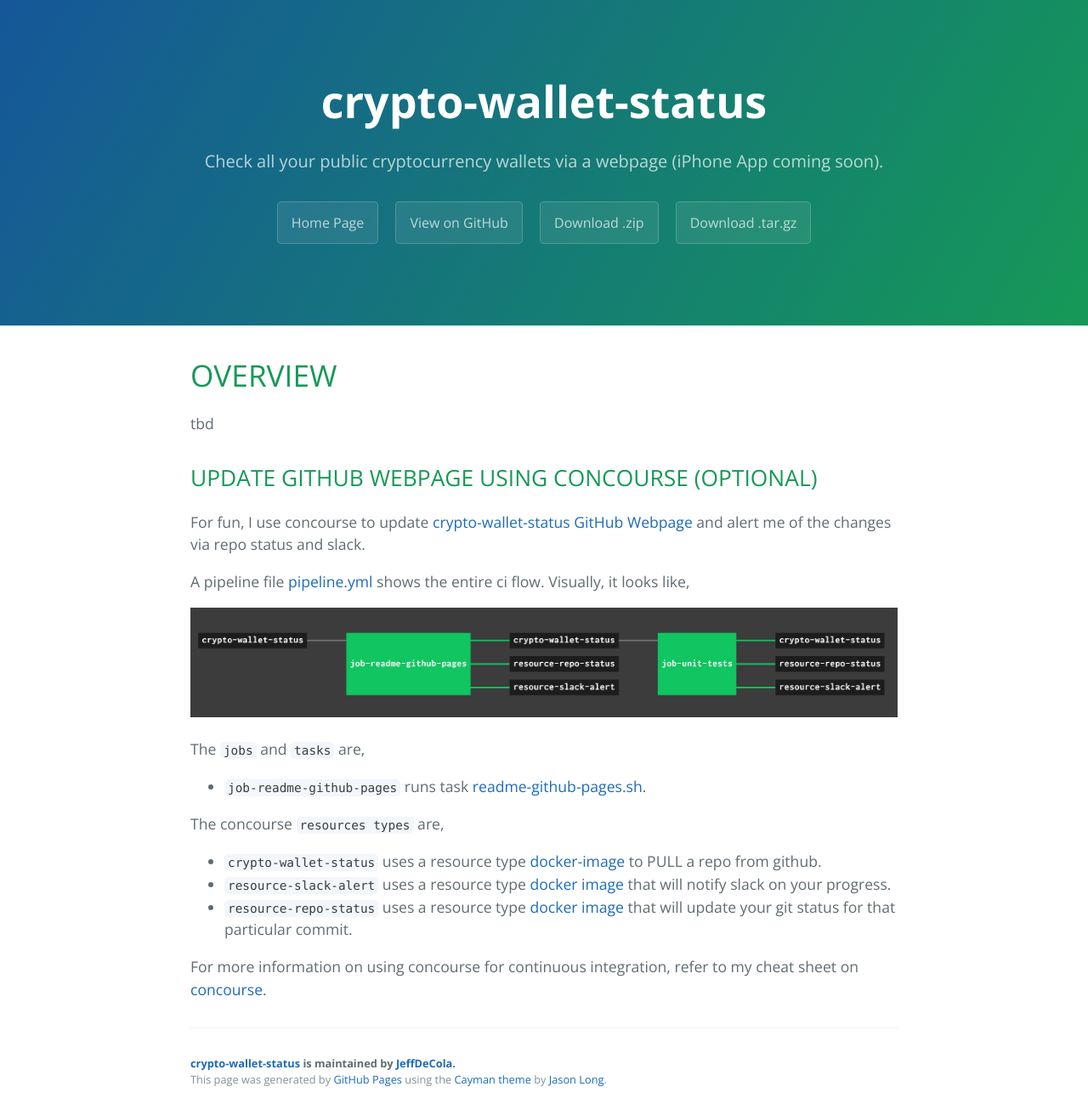
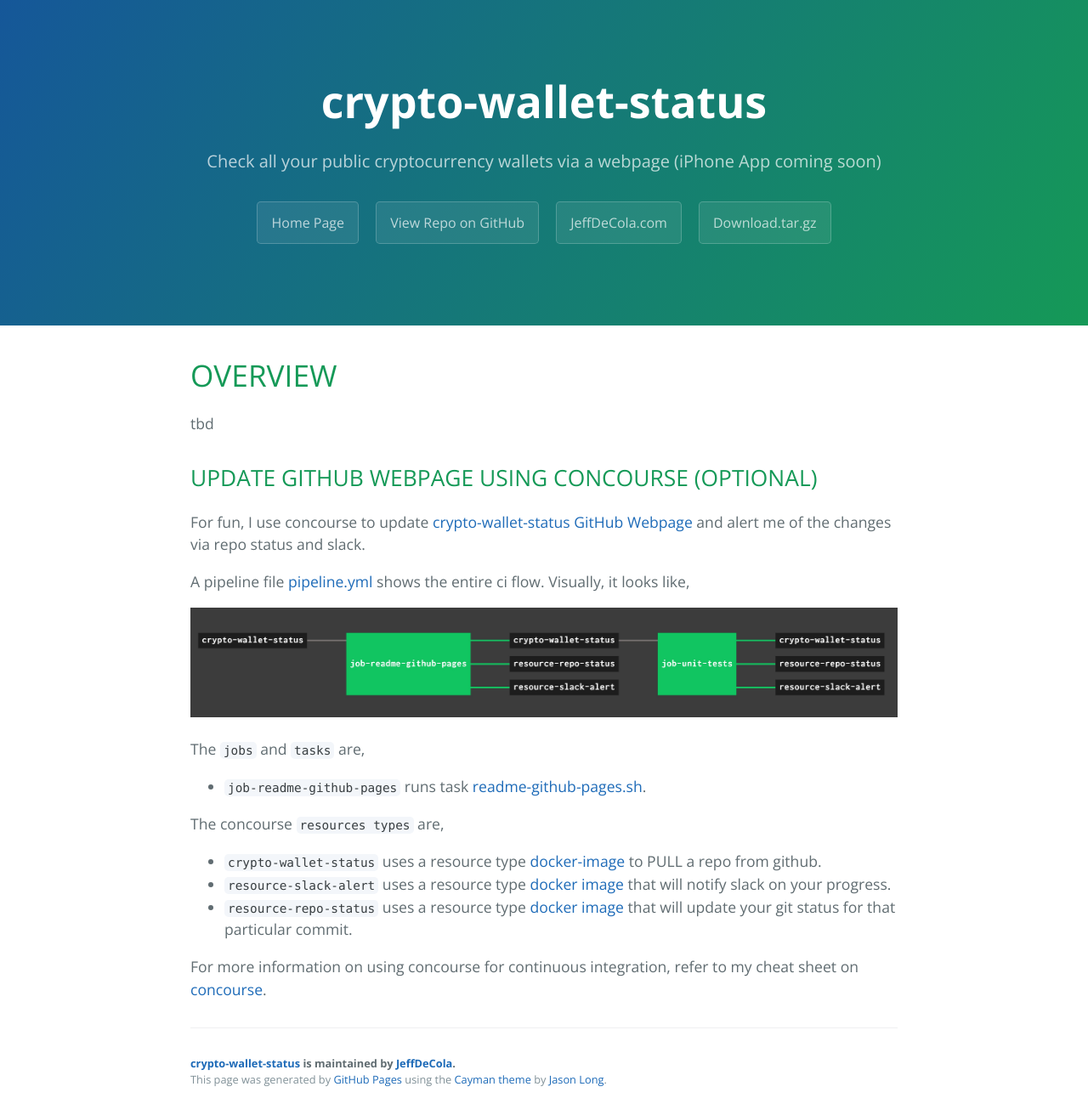
Before and after one commit to JeffDeCola/crypto-wallet-status, a Jekyll site: the page built from docs/index.md, in a window 1280 px wide. Shown: the whole page at 85% size. Built offline with Jekyll 4.4.1, drawn with Linux system fonts in a browser that asks for light colours; nearby versions of some CDN libraries; library files that are not in the unit come from our copies.

```diff
--- a/docs/_layouts/default.html
+++ b/docs/_layouts/default.html
@@ -17,9 +17,9 @@
             <h1 class="project-name">{{ page.projectname }}</h1>
             <h2 class="project-tagline">{{ page.summary }}</h2>
             <a href="https://jeffdecola.github.io" class="btn">Home Page</a>
-      <a href="https://github.com/JeffDeCola/{{ page.projectname }}" class="btn">View on GitHub</a>
-      <a href="https://github.com/JeffDeCola/{{ page.projectname }}/zipball/master" class="btn">Download .zip</a>
-      <a href="https://github.com/JeffDeCola/{{ page.projectname }}/tarball/master" class="btn">Download .tar.gz</a>
+            <a href="https://github.com/JeffDeCola/{{ page.projectname }}" class="btn">View Repo on GitHub</a>
+            <a href="https://JeffDeCola.com" class="btn">JeffDeCola.com</a>
+            <a href="https://github.com/JeffDeCola/{{ page.projectname }}/tarball/master" class="btn">Download.tar.gz</a>
         </section>
 
         <section class="main-content">
@@ -34,4 +34,5 @@
         </section>
 
     </body>
+
 </html>
--- a/docs/index.md
+++ b/docs/index.md
@@ -2,7 +2,7 @@
 layout: default
 title: JeffDeCola/crypto-wallet-status
 projectname : crypto-wallet-status
-summary: Check all your public cryptocurrency wallets via a webpage (iPhone App coming soon).
+summary: Check all your public cryptocurrency wallets via a webpage (iPhone App coming soon)
 ---
 
 {% include README.md %}
```
Also changed, not shown: README.md. Lines whose indentation alone changed are shown as unchanged.
